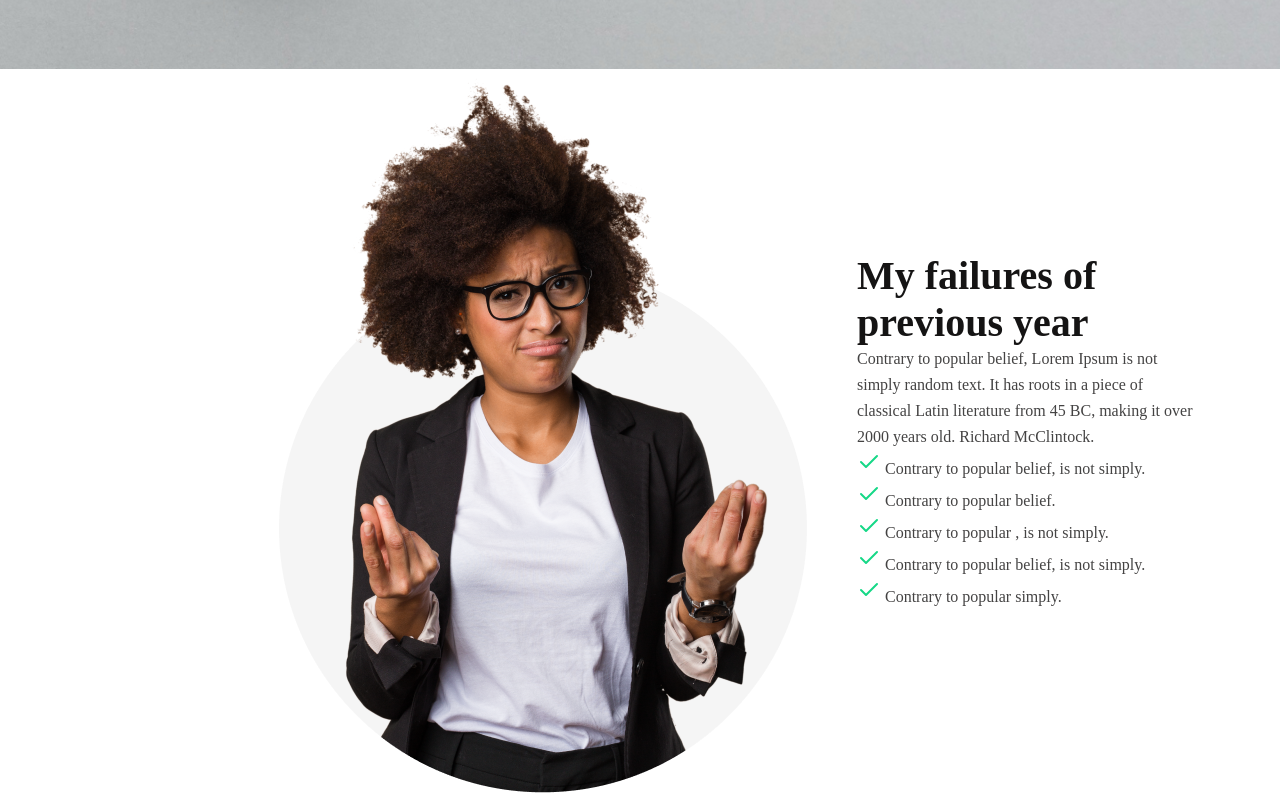
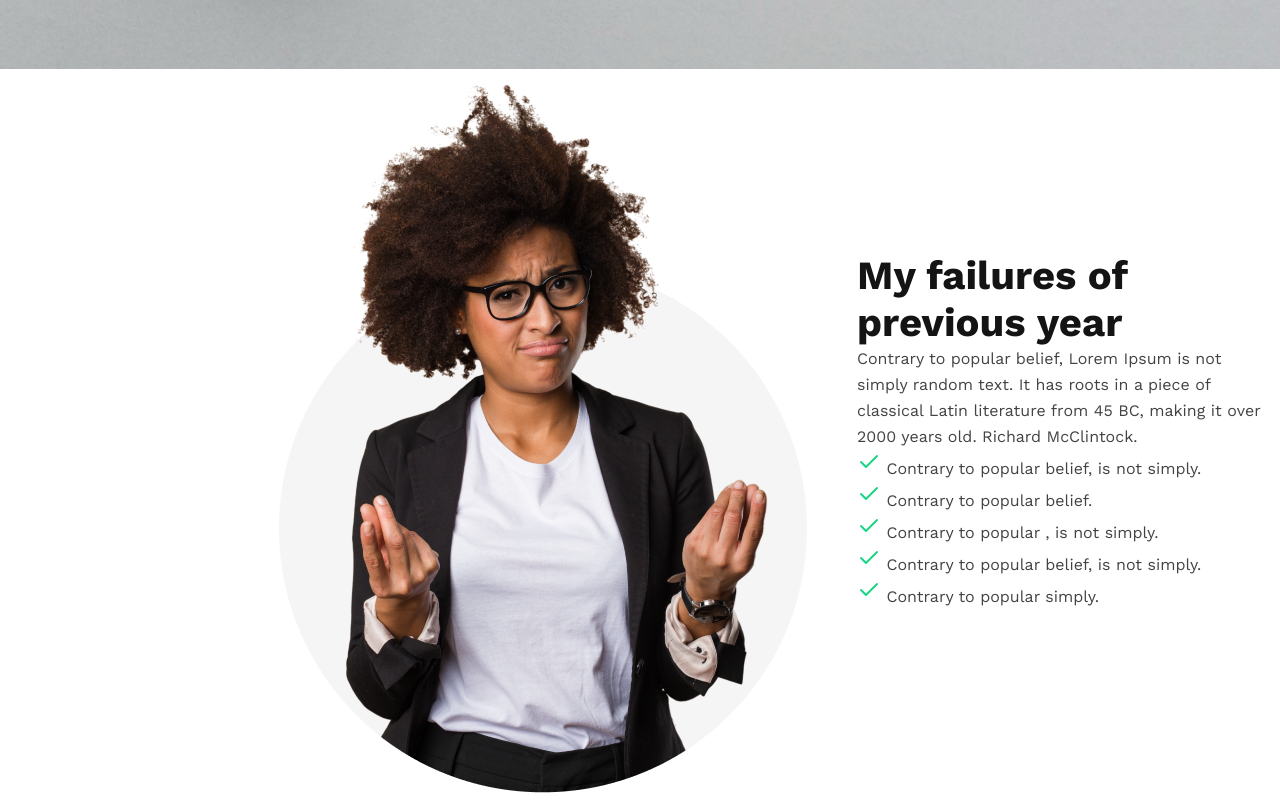
Before and after one commit to rafimd422/newYearNewMe, a plain HTML site: page index.html in a window 1280 px wide. Shown: the part 723-1521 px from the top of the page. Drawn offline with nearby package versions, Linux system fonts and the light colour scheme.

Commit message:
added google font

```diff
--- a/style.css
+++ b/style.css
@@ -1,6 +1,9 @@
+  @import url('https://fonts.googleapis.com/css2?family=Open+Sans:ital,wght@0,300;0,400;0,500;0,600;0,700;0,800;1,300&family=Poppins:wght@200;300;400;500;600;800&family=Work+Sans:ital,wght@0,100;0,200;0,300;0,400;0,500;0,600;0,700;0,800;0,900;1,200;1,300;1,400;1,500;1,600;1,700;1,800&display=swap');
+
 * {
     margin: 0;
     padding: 0;
+font-family: 'Work Sans','Poppins', sans-serif;
 }
 header {
     background-image: url(./images/banner/banner2.png);
@@ -141,3 +144,5 @@ main .myPlans .plans p{
     color: #737272;
     padding: 6px;
 }
+
+/* main section ended */
```
